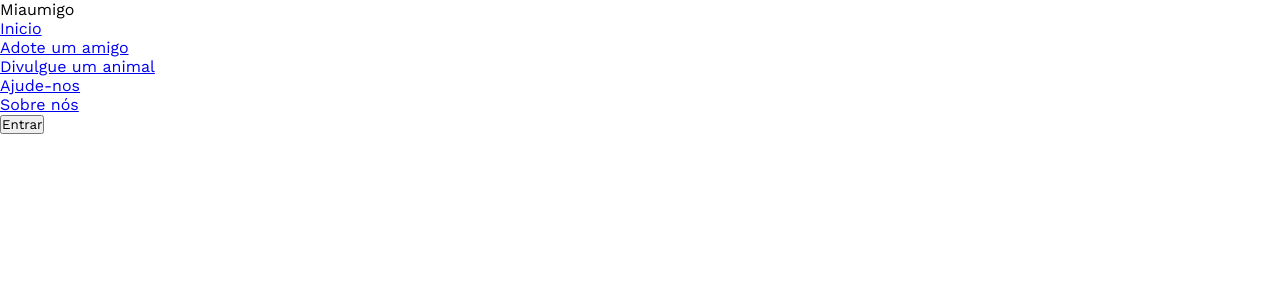
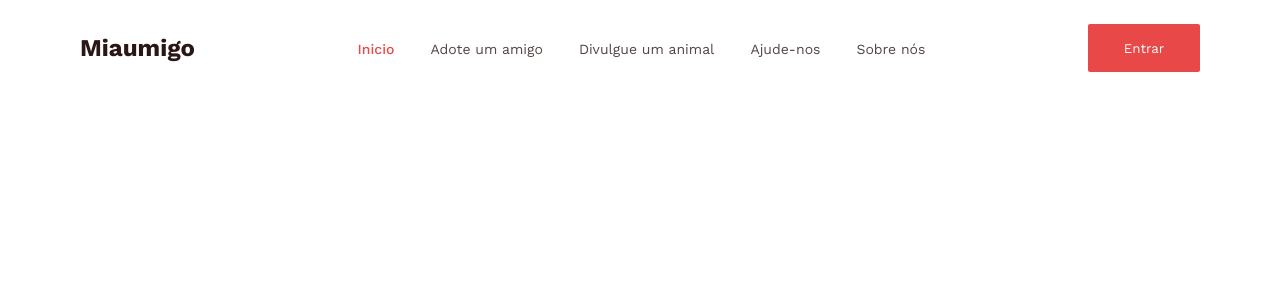
Before and after one commit to JulianyEufrasio/miaumigo, a React (Vite) app: page / in a window 1280 px wide. Shown: the top 300 px of the page. Built offline with nearby package versions, Linux system fonts and the light colour scheme.

Commit message:
Estilizando Nav.css

```diff
--- a/src/App.css
+++ b/src/App.css
@@ -1,11 +1,8 @@
-/* #root {
-  max-width: 1280px;
-  margin: 0 auto;
-  padding: 2rem;
-} */
-
 @import url('https://fonts.googleapis.com/css2?family=Work+Sans:ital,wght@0,100..900;1,100..900&display=swap');
 
+#root {
+  max-width: 1280px;
+}
 
 *{
   margin: 0;
--- a/src/Ui/Components/Nav.jsx
+++ b/src/Ui/Components/Nav.jsx
@@ -2,10 +2,10 @@ import '../Styles/Nav.css';
 
 function Nav(){
     return(
-        <nav className='navbar'>
+        < nav className='navbar'>
             <span className="logo">Miaumigo</span>
             <ul className="navlinks">
-                <li><a href="#">Inicio</a></li>
+                <li><a href="#" className="act">Inicio</a></li>
                 <li><a href="#">Adote um amigo</a></li>
                 <li><a href="#">Divulgue um animal</a></li>
                 <li><a href="#">Ajude-nos</a></li>
--- a/src/Ui/Styles/Nav.css
+++ b/src/Ui/Styles/Nav.css
@@ -0,0 +1,49 @@
+
+.navbar{
+    display: flex;
+    justify-content: space-between;
+    align-items: center;
+    width: 100%;
+    gap: auto;
+    padding: 24px 0;
+}
+.navbar .logo{
+    font-size: 24px;
+    font-weight: 700;
+    color: var(--black-500);
+}
+
+.navlinks{
+    display: flex;
+    gap: 12px;
+    list-style: none;
+}
+.navlinks li a {
+    padding: 12px;
+    transition: all .5s;
+    text-decoration: none;
+    color: var(--black-400);
+    font-size: 14px;
+}
+.act{
+    color: var(--red-600) !important;
+    font-weight: 500;
+}
+.navlinks li a:hover{
+    color: var(--red-600);
+    font-weight: 500;
+}
+.btn{
+    background-color: var(--red-600);
+    color: var(--white-500);
+    border: none;
+    height: 48px;
+    width: 112px;
+    border-radius: 2px;
+    transition: all .5s;
+    cursor: pointer;
+}
+.btn:hover{
+    background-color: var(--red-50);
+    color: var(--red-600);
+}
--- a/src/index.css
+++ b/src/index.css
@@ -1,6 +1,5 @@
 body {
-  margin: 0;
-  display: flex;
+  padding: 0 80px;
   min-width: 320px;
   min-height: 100vh;
 }
```
